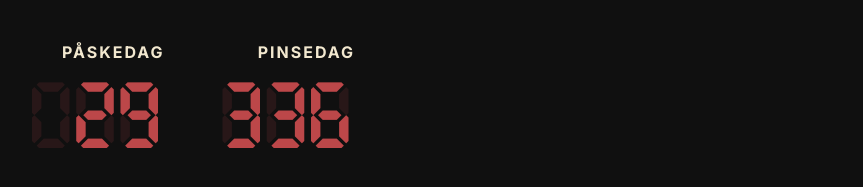
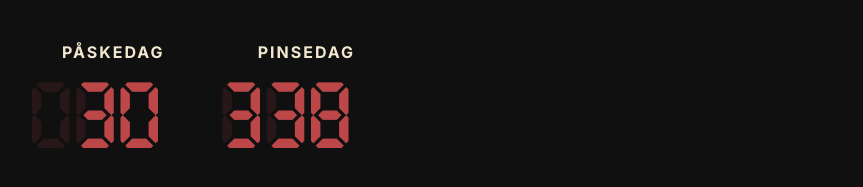
Before and after one commit to Augigauki/hvilken-dag-er-det, a Next.js app: page / in a window 1280 px wide. Shown: the part 409-596 px from the top of the page, without its empty margins (42-905 px from the left). Built offline with nearby package versions, Linux system fonts and the light colour scheme.

Commit message:
fix easter calculations based on the next full moon

```diff
--- a/app/page.tsx
+++ b/app/page.tsx
@@ -20,20 +20,24 @@ const Page = ({}) => {
 		newYears = new Date(`31 Dec ${currDate.getFullYear() - 1} 00:00:00`);
 	}
 	let easter = computus(currDate.getFullYear());
-	easter = addDays(easter, 6);
+	const daysUntilSunday = easter.getDay() === 0 ? 7 : 7 - easter.getDay();
+	easter = addDays(easter, daysUntilSunday);
 	if (currDate < easter) {
-		easter = computus(currDate.getFullYear() - 1);
+		const prevEaster = computus(currDate.getFullYear() - 1);
+		const prevDaysUntilSunday = prevEaster.getDay() === 0 ? 7 : 7 - prevEaster.getDay();
+		easter = addDays(prevEaster, prevDaysUntilSunday);
 	}
 	let pentecost = easter;
 	pentecost = addDays(pentecost, 48);
 	if (currDate < pentecost) {
 		let prevEaster = computus(currDate.getFullYear() - 1);
-		prevEaster = addDays(prevEaster, 6);
+		const prevDaysUntilSunday = prevEaster.getDay() === 0 ? 7 : 7 - prevEaster.getDay();
+		prevEaster = addDays(prevEaster, prevDaysUntilSunday);
 		pentecost = addDays(prevEaster, 48);
 	}
 	const daysSinceChristmas = fromToday(currDate, christmas);
 	const daysSinceNewYears = fromToday(currDate, newYears);
-	const daysSinceEaster = fromToday(currDate, easter);
+	const daysSinceEaster = fromToday(currDate, easter) + 1;
 	const daysSincePentecost = fromToday(currDate, pentecost);
 
 	return (
```
